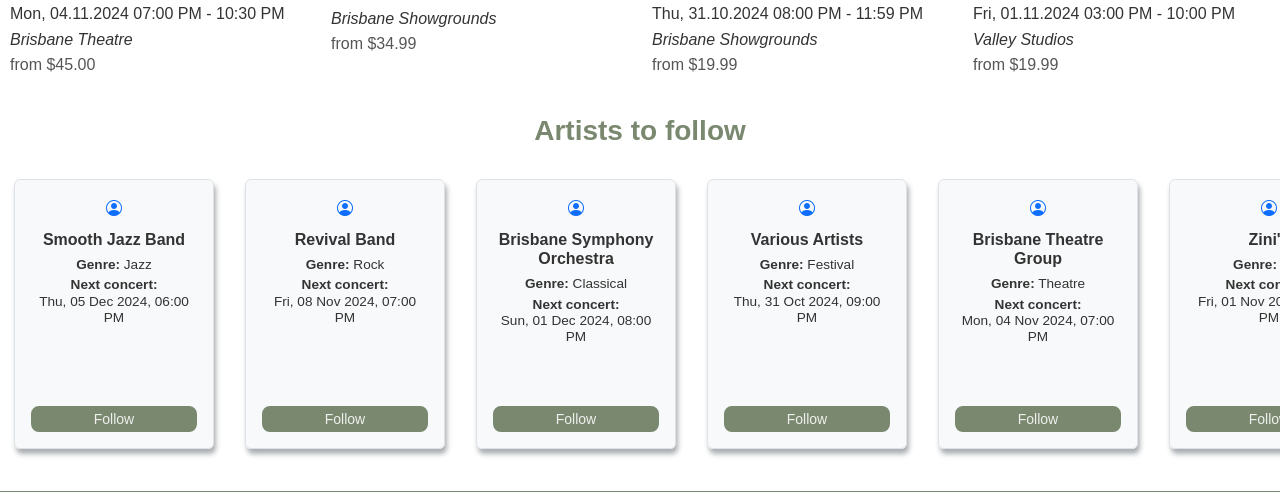
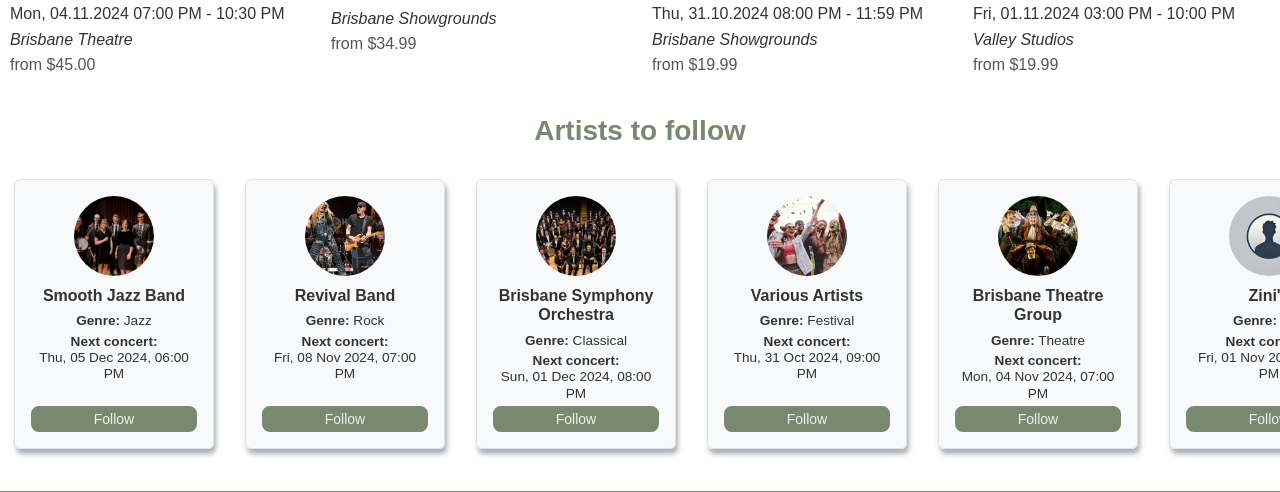
Before and after one commit to VictorKempf/IAB207_Assignment3, a Flask app: page / in a window 1280 px wide. Shown: the part 1617-2109 px from the top of the page. Run offline with Flask 3, Linux system fonts and the light colour scheme; data comes from the database, SQL or seed files in the repository; some libraries are stand-ins or nearby versions; some web fonts are replaced.

Commit message:
Linked the actual artist photos with the follow artists cards

```diff
--- a/GreenGroove/website/static/css/styles.css
+++ b/GreenGroove/website/static/css/styles.css
@@ -547,17 +547,27 @@ footer a:hover {
   text-align: center;                /* Centers text within the box */
 }
 
-/* Styling for the artist profile icon button */
-.artistBox .artist-btn {
-  width: 50px;                       /* Fixed width */
-  height: 50px;                      /* Fixed height */
-  margin-bottom: 10px;               /* Space below icon */
-  background-color: transparent;     /* Transparent background */
-  border: none;                      /* Removes default button border */
-  display: flex;                     /* Centers icon inside */
-  align-items: center;
-  justify-content: center;
+/* Container for the artist icon to make it circular and centered */
+.artist-icon-container {
+  width: 80px;                    /* Set a fixed width for the circular image container */
+  height: 80px;                   /* Set a fixed height for the circular image container */
+  border-radius: 50%;             /* Makes the container circular */
+  overflow: hidden;               /* Ensures the image stays within the circle */
+  display: flex;                  /* Centers the image */
+  align-items: center;            /* Vertically center the image */
+  justify-content: center;        /* Horizontally center the image */
+  margin: 0 auto 10px auto;       /* Center-align the circular container within artistBox */
 }
+
+/* Style for the image itself to ensure it fills the container and remains centered */
+.artist-icon-container img {
+  width: 100%;                    /* Image covers full width of container */
+  height: 100%;                   /* Image covers full height of container */
+  object-fit: cover;              /* Ensures the image covers the entire container */
+  display: block;                 /* Removes any extra spacing below the image */
+}
+
+
 
 /* Styling for the artist name */
 .artistBox h5 {
--- a/GreenGroove/website/templates/index.html
+++ b/GreenGroove/website/templates/index.html
@@ -303,11 +303,14 @@
                   <div class="artistBox">
                       <!-- Link to artist information page -->
                       <a href="{{ url_for('main.artist_info', artist_id=entry.artist.id) }}" class="text-decoration-none artistLink">
+                          <!-- Circular container for artist image -->
                           <div class="artist-icon-container">
-                              <i class="bi bi-person-circle artist-icon"></i>
+                              <img src="{{ url_for('static', filename=entry.artist.image_path if entry.artist.image_path else 'img/default_artist.png') }}" alt="{{ entry.artist.name }}">
                           </div>
+                          <!-- Artist name and genre -->
                           <h5 class="artist-name">{{ entry.artist.name }}</h5>
                           <p class="artist-genre"><strong>Genre:</strong> {{ entry.artist.genre }}</p>
+                          <!-- Next event details -->
                           {% if entry.next_event %}
                               <p class="next-event"><strong>Next concert:</strong><br>{{ entry.next_event.date.strftime('%a, %d %b %Y') }}, {{ entry.next_event.start_time.strftime('%I:%M %p') }}</p>
                           {% else %}
```
